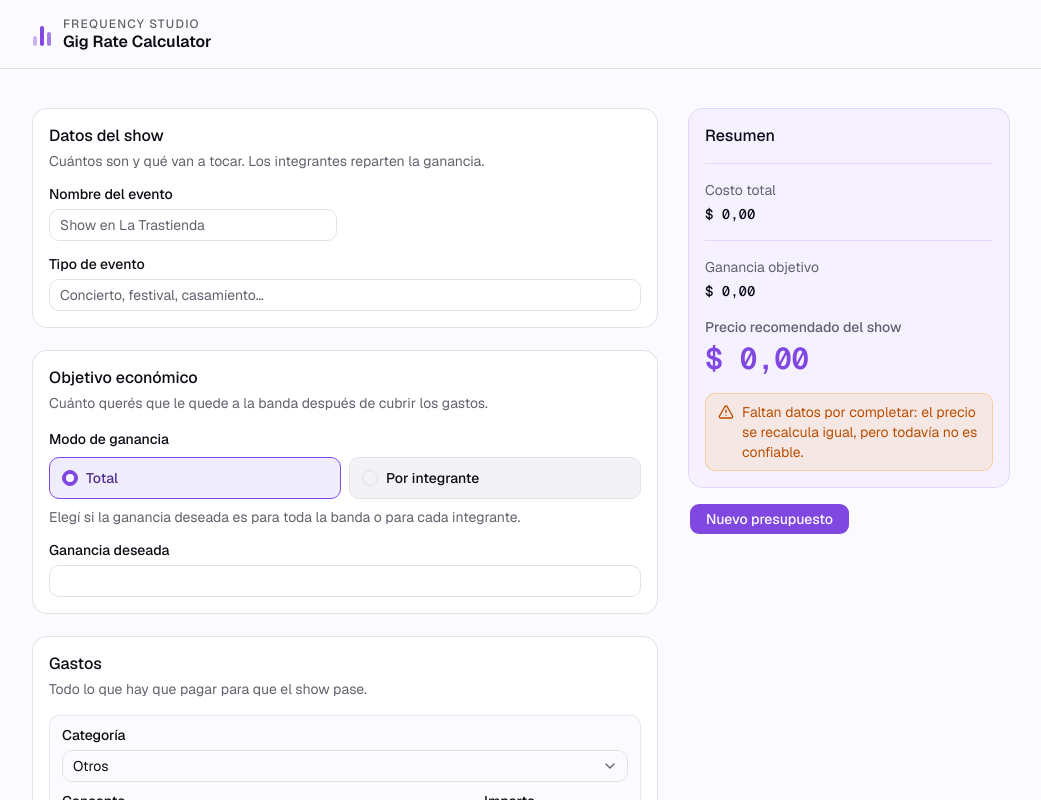
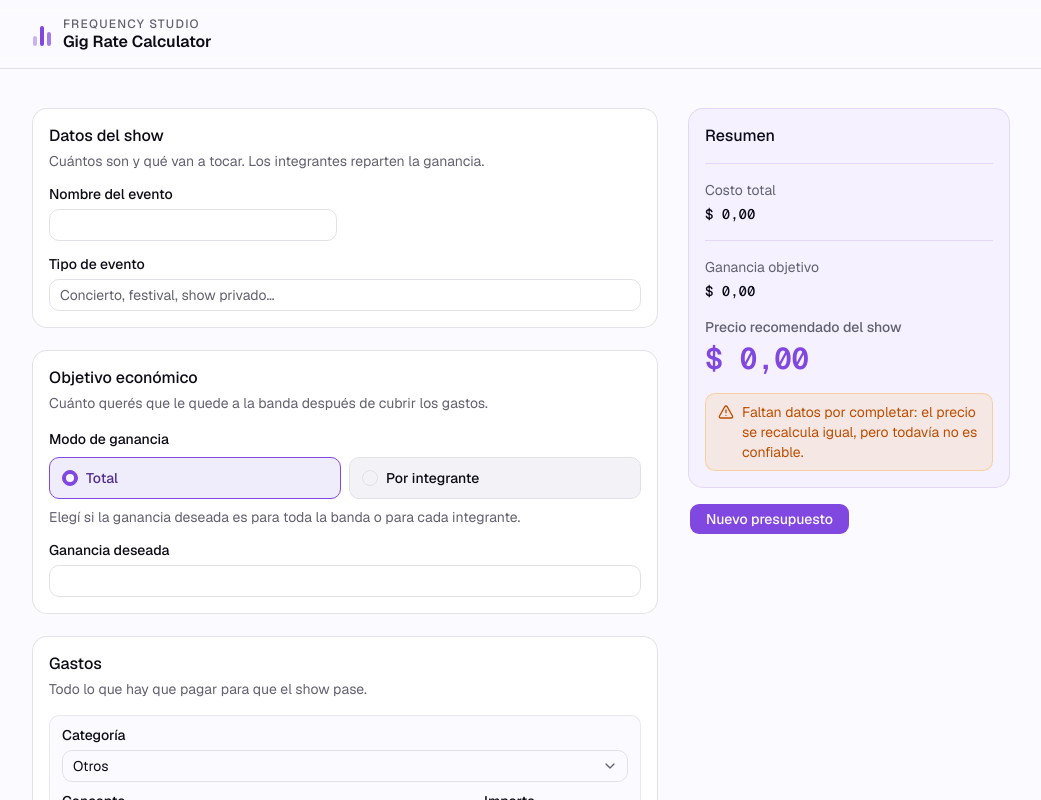
Before and after one commit to FrequencyStudio-dev/gig-rate-calculator-fe, a Next.js app: page / in a window 1280 px wide. Shown: the top 800 px of the page, without its empty margins (119-1160 px from the left). Built offline with nearby package versions, Linux system fonts and the light colour scheme.

Commit message:
style: change placeholders content

```diff
--- a/components/show-info/ShowInfo.tsx
+++ b/components/show-info/ShowInfo.tsx
@@ -68,7 +68,7 @@ const [membersTouched, setMembersTouched] = useState(false)
           id={eventNameId}
           type="text"
           value={show.eventName}
-          placeholder="Show en La Trastienda"
+          placeholder=""
           onChange={(e) => onChange({ eventName: e.target.value })}
         />
       </div>
@@ -79,7 +79,7 @@ const [membersTouched, setMembersTouched] = useState(false)
           id={eventTypeId}
           type="text"
           value={show.eventType}
-          placeholder="Concierto, festival, casamiento…"
+          placeholder="Concierto, festival, show privado…"
           onChange={(e) => onChange({ eventType: e.target.value })}
         />
       </div>
```
